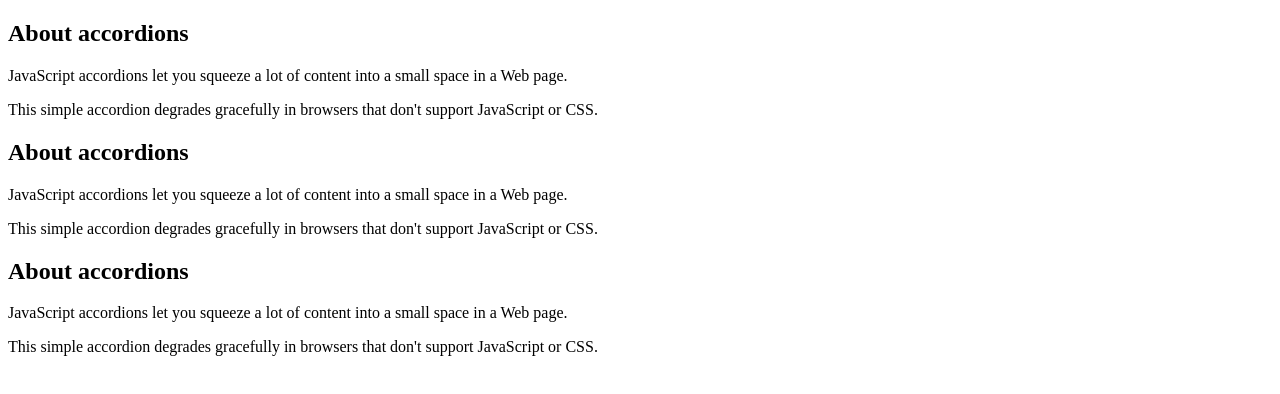
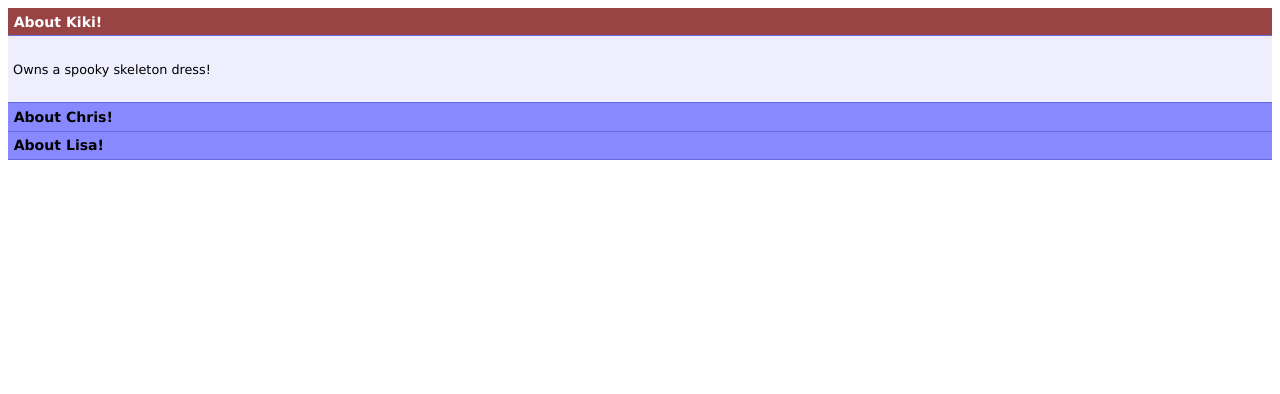
Before and after one commit to KBeltz/07-08-js-mini, a plain HTML site: page accordion/index.html in a window 1280 px wide. Drawn offline with Linux system fonts and the light colour scheme.

Commit message:
Finished accordion

```diff
--- a/accordion/global.css
+++ b/accordion/global.css
@@ -1,6 +1,6 @@
 body { font-size: 80%; font-family: 'Lucida Grande', Verdana, Arial, Sans-Serif; }
-.accordionItem h2 { margin: 0; font-size: 1.1em; padding: 0.4em; color: #fff; background-color: #944; border-bottom: 1px solid #66d; }
-.accordionItem h2:hover { cursor: pointer; }
-.accordionItem div { margin: 0; padding: 1em 0.4em; background-color: #eef; border-bottom: 1px solid #66d; }
-.accordionItem.hide h2 { color: #000; background-color: #88f; }
-.accordionItem.hide div { display: none; }
+.personItem h2 { margin: 0; font-size: 1.1em; padding: 0.4em; color: #fff; background-color: #944; border-bottom: 1px solid #66d; }
+.personItem h2:hover { cursor: pointer; }
+.personItem div { margin: 0; padding: 1em 0.4em; background-color: #eef; border-bottom: 1px solid #66d; }
+.personItem.hide h2 { color: #000; background-color: #88f; }
+.personItem.hide div { display: none; }
--- a/accordion/global.js
+++ b/accordion/global.js
@@ -1,21 +1,21 @@
-var accordionItems = new Array();
+var personItems = new Array();
 
 function init() {
-  // Grab the accordion items from the page
+  // Grab the person items from the page
     var divs = document.getElementsByTagName( 'div' );
     for ( var i = 0; i < divs.length; i++ ) {
-      if ( divs[i].className == 'accordionItem' ) accordionItems.push( divs[i] );
+      if ( divs[i].className == 'personItem' ) personItems.push( divs[i] );
     }
 
-  // Assign onclick events to the accordion item headings
-  for ( var i = 0; i < accordionItems.length; i++ ) {
-    var h2 = getFirstChildWithTagName( accordionItems[i], 'H2' );
+  // Assign onclick events to the person item headings
+  for ( var i = 0; i < personItems.length; i++ ) {
+    var h2 = getFirstChildWithTagName( personItems[i], 'H2' );
     h2.onclick = toggleItem;
   }
 
-  // Hide all accordion item bodies except the first
-  for ( var i = 1; i < accordionItems.length; i++ ) {
-    accordionItems[i].className = 'accordionItem hide';
+  // Hide all person item bodies except the first
+  for ( var i = 1; i < personItems.length; i++ ) {
+    personItems[i].className = 'personItem hide';
   }
 }
 
@@ -24,13 +24,13 @@ function toggleItem() {
   var itemClass = this.parentNode.className;
 
   // Hide all items
-  for ( var i = 0; i < accordionItems.length; i++ ) {
-    accordionItems[i].className = 'accordionItem hide';
+  for ( var i = 0; i < personItems.length; i++ ) {
+    personItems[i].className = 'personItem hide';
   }
 
   // Show this item if it was previously hidden
-  if ( itemClass == 'accordionItem hide' ) {
-    this.parentNode.className = 'accordionItem';
+  if ( itemClass == 'personItem hide' ) {
+    this.parentNode.className = 'personItem';
 
   }
 }
--- a/accordion/index.html
+++ b/accordion/index.html
@@ -3,38 +3,36 @@
 
   <head>
     <meta charset="utf-8">
-    <title>Accordion</title>
-    <script type="text/javascript" src="global.js"></script>
-    <script type="text/css" src="global.css"></script>
+    <title>People Profile</title>
+    <link rel="stylesheet" href="global.css">
 </head>
 
 <body onload="init()">
 
 
-  <div class="accordionItem">
-  <h2>About accordions</h2>
+  <div class="personItem">
+  <h2>About Kiki!</h2>
   <div>
-    <p>JavaScript accordions let you squeeze a lot of content into a small space in a Web page.</p>
-    <p>This simple accordion degrades gracefully in browsers that don't support JavaScript or CSS.</p>
+    <p>Owns a spooky skeleton dress!</p>
+
   </div>
 </div>
 
-<div class="accordionItem">
-  <h2>About accordions</h2>
+<div class="personItem">
+  <h2>About Chris!</h2>
   <div>
-    <p>JavaScript accordions let you squeeze a lot of content into a small space in a Web page.</p>
-    <p>This simple accordion degrades gracefully in browsers that don't support JavaScript or CSS.</p>
+    <p>Wears hats a lot!</p>
   </div>
 </div>
 
-<div class="accordionItem">
-  <h2>About accordions</h2>
+<div class="personItem">
+  <h2>About Lisa!</h2>
   <div>
-    <p>JavaScript accordions let you squeeze a lot of content into a small space in a Web page.</p>
-    <p>This simple accordion degrades gracefully in browsers that don't support JavaScript or CSS.</p>
+    <p>Has cool tattoos!</p>
   </div>
 </div>
 
+<script type="text/javascript" src="global.js"></script>
 
 </body>
 
```
